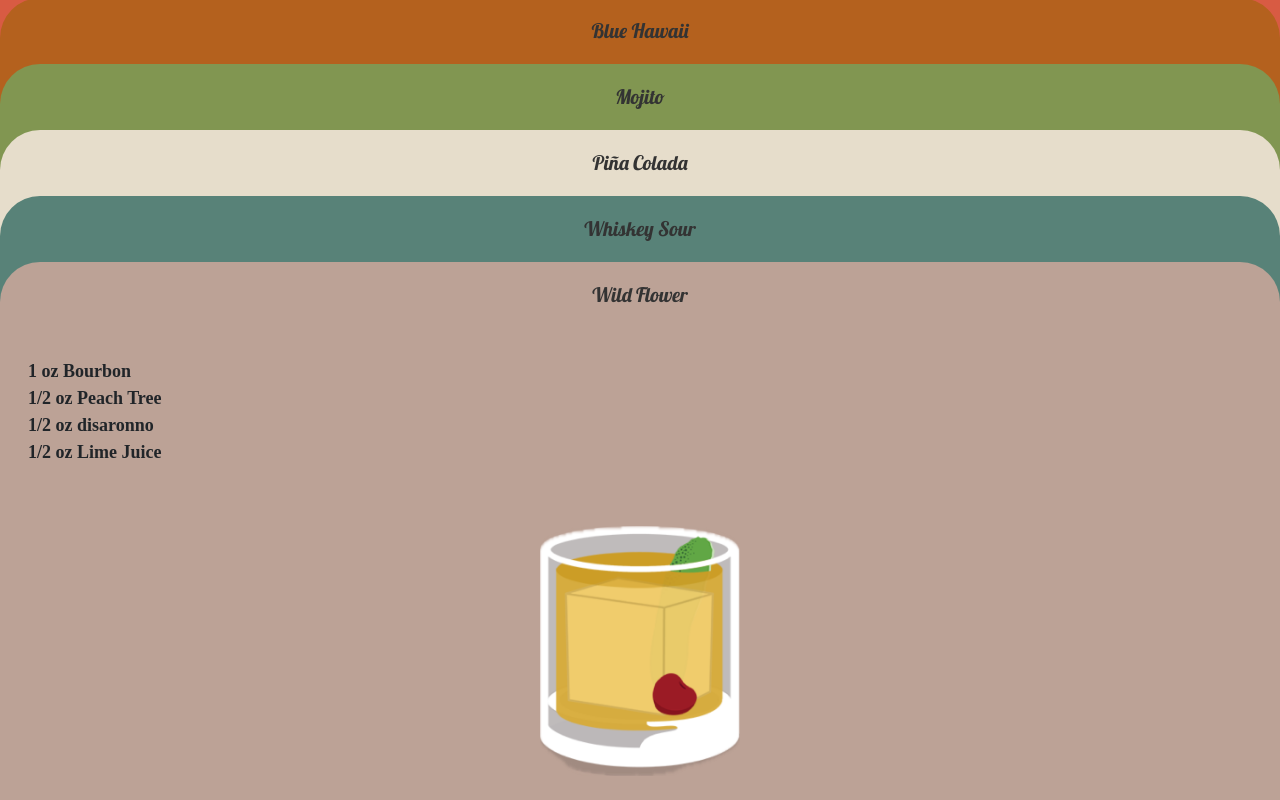
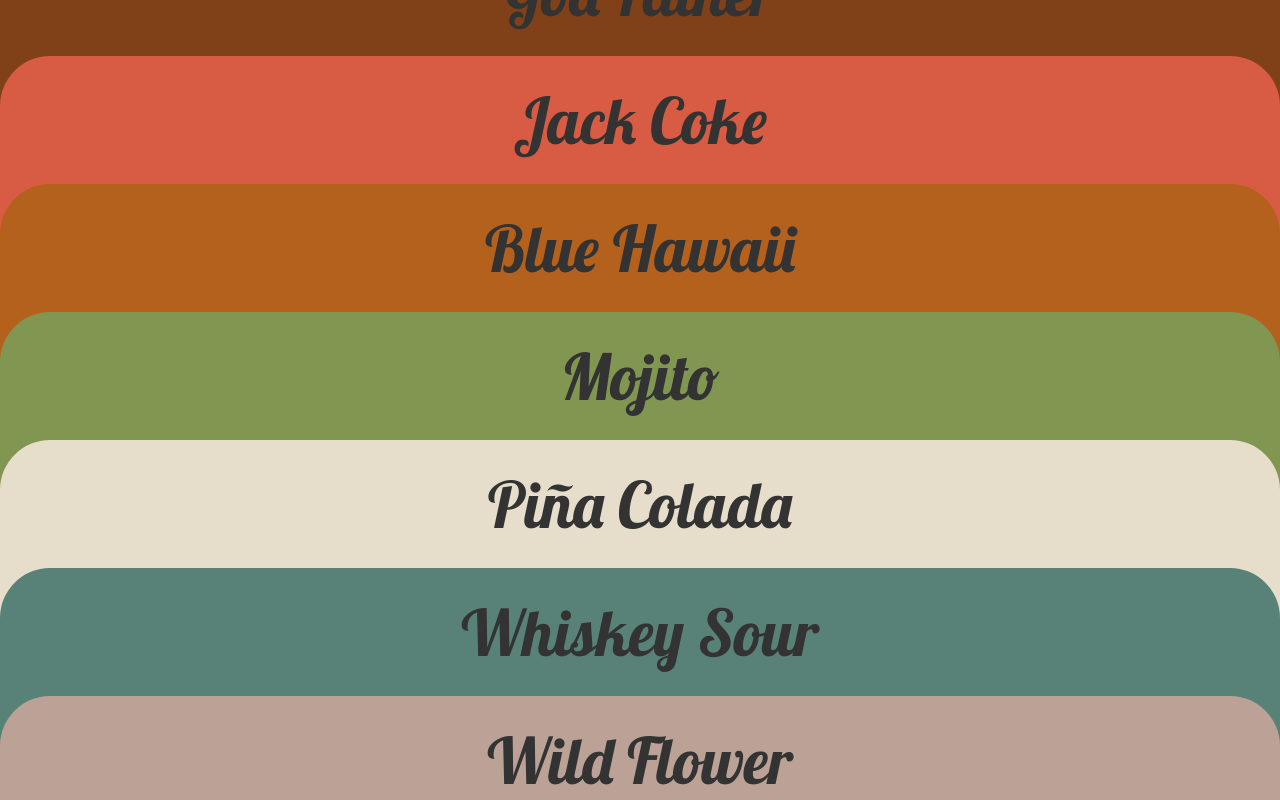
Before and after one commit to ChulChong/Chultender, a React (Create React App) app: page /Hometender in a window 1280 px wide. Shown: the part 200-1000 px from the top of the page. Built offline with nearby package versions, Linux system fonts and the light colour scheme; a web font is replaced by a local one.

Commit message:
css update

```diff
--- a/src/Layout.css
+++ b/src/Layout.css
@@ -6,16 +6,16 @@ p {
 .main {
   background-color: rgb(10, 23, 121);
   text-align: center;
-  height: 1000px;
+  height: 100vh;
 }
 .img {
-  width: 200px;
+  width: 80vw;
   margin-top: 250px;
-  margin-bottom: 30px;
+  margin-bottom: 10vh;
 }
 
 .link {
   font-family: "News Cycle";
-  font-size: 20px;
+  font-size: 4rem;
   font-family: "Courier New", Courier, monospace;
 }
--- a/src/components/Hometender.css
+++ b/src/components/Hometender.css
@@ -2,30 +2,34 @@
 .accordion {
   color: rgb(51, 51, 51);
   cursor: pointer;
-  font-size: 20px;
-  padding: 18px;
+  font-size: 4rem;
+  padding: 2vh;
   width: 100%;
   text-align: center;
   border: none;
   outline: none;
   transition: 0.9s;
   font-family: Lobster;
-  border-radius: 40px 40px 0 0;
+  border-radius: 50px 50px 0 0;
 }
 
 /* Add a background color to the button if it is clicked on (add the .active class with JS), and when you move the mouse over it (hover) */
 .active,
 .accordion:hover {
   background-color: relative;
+  border: none;
+  outline: none;
 }
 
 /* Style the accordion panel. Note: hidden by default */
 .panel {
   font-family: "News Cycle";
-  padding: 0 18px;
+  padding: 0 4rem;
   max-height: 0;
   overflow: hidden;
   height: 100%;
+  border: none;
+  outline: none;
   transition: max-height 0.2s ease-out;
 }
 .outer {
@@ -36,17 +40,17 @@
   margin-top: 30px;
   margin-left: 10px;
   text-align: left;
-  font-size: 18px;
+  font-size: 3rem;
   font-weight: bold;
 }
 .details {
-  font-size: 15px;
+  font-size: 2.5rem;
   text-align: left;
   padding: 30px;
 }
 .picture {
-  width: 150px;
-  height: 250px;
+  width: 20rem;
+  height: 30rem;
   text-align: center;
 }
 .picture-wrapper {
@@ -67,7 +71,7 @@
 }
 
 .picture#godfather {
-  height: 180px;
+  height: 22rem;
 }
 
 #jackcoke,
@@ -77,7 +81,8 @@
 
 .picture#jackcoke,
 .picture#mojito {
-  height: 300px;
+  height: 40rem;
+  width: 18rem;
 }
 
 #bluehawaii,
@@ -96,14 +101,14 @@
 }
 
 .picture#whiskeysour {
-  height: 300px;
-  width: 200px;
+  height: 30rem;
+  width: 20rem;
 }
 #wildflower {
   background-color: #bca296;
 }
 
 .picture#wildflower {
-  height: 250px;
-  width: 200px;
+  height: 25rem;
+  width: 20rem;
 }
```
